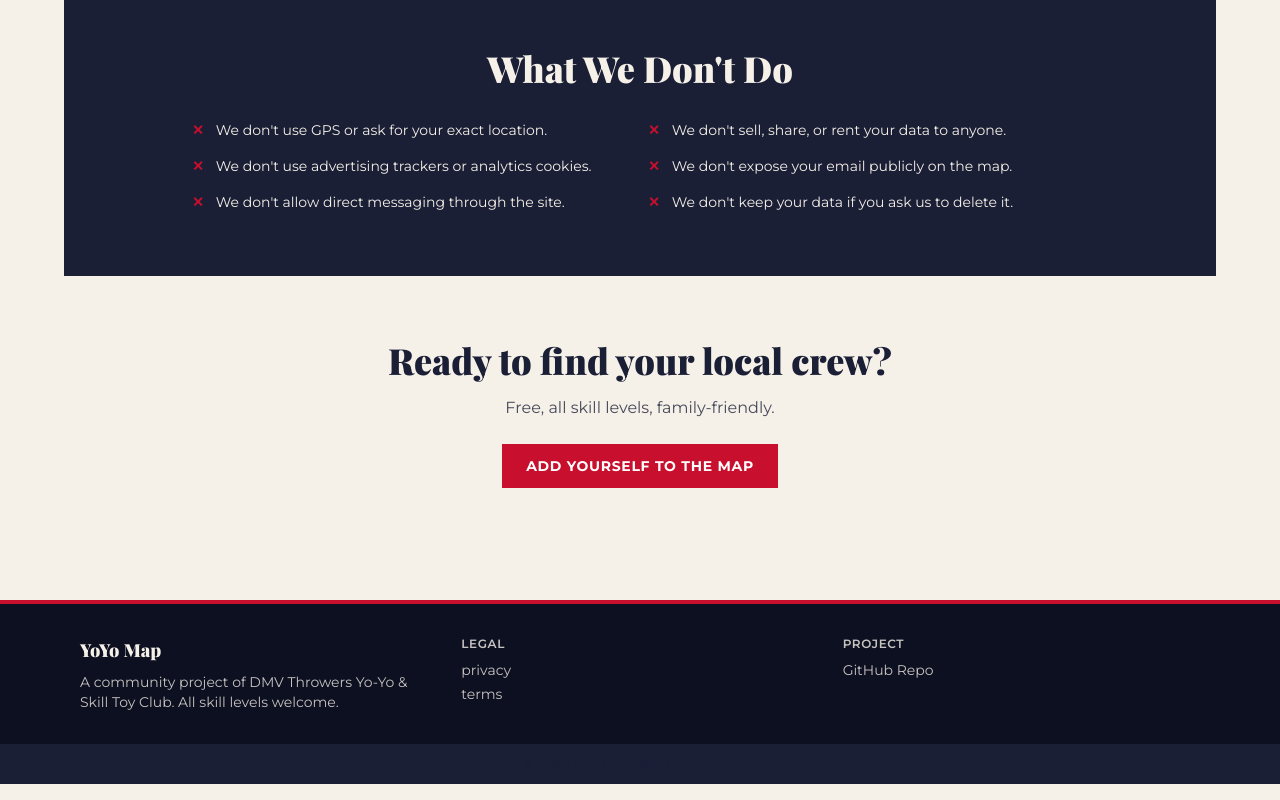
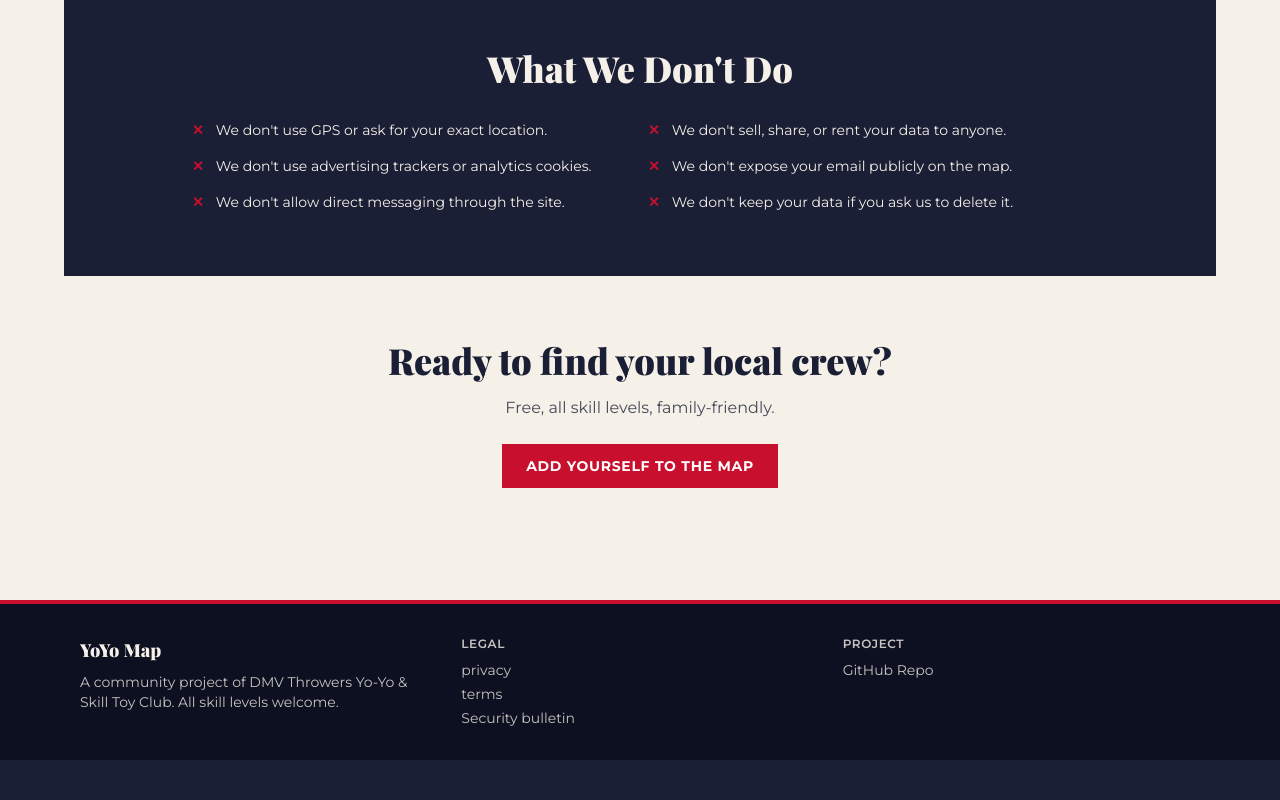
Before and after one commit to dmvthrowers/yoyo-player-map, a Next.js app in the folder yoyomap/: page / in a window 1280 px wide. Shown: the part 1160-1960 px from the top of the page. Built offline with nearby package versions, Linux system fonts and the light colour scheme.

Commit message:
feat: add Vercel April 2026 security bulletin link to footer
https://claude.ai/code/session_01BR1uv8exqgkryjd51TQ7ig

```diff
--- a/yoyomap/app/layout.tsx
+++ b/yoyomap/app/layout.tsx
@@ -53,6 +53,11 @@ const Footer = () => (
               </Link>
             </li>
           ))}
+          <li>
+            <a href="https://vercel.com/kb/bulletin/vercel-april-2026-security-incident" target="_blank" rel="noopener noreferrer" className="hover:text-brand-red">
+              Security bulletin
+            </a>
+          </li>
         </ul>
       </div>
       <div>
```
